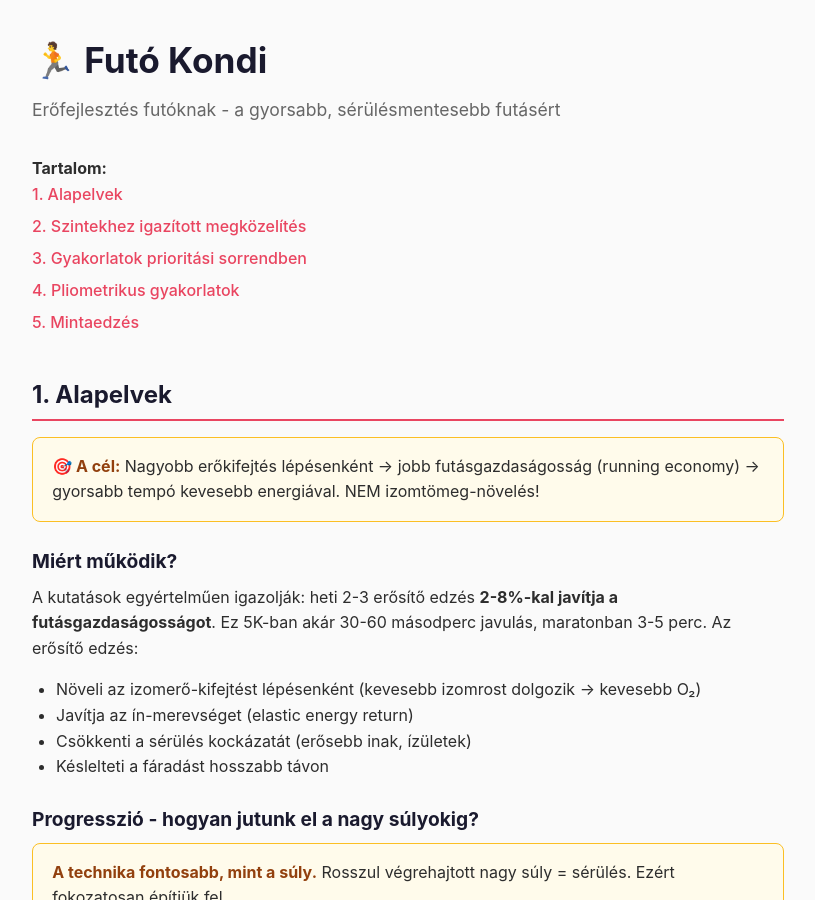
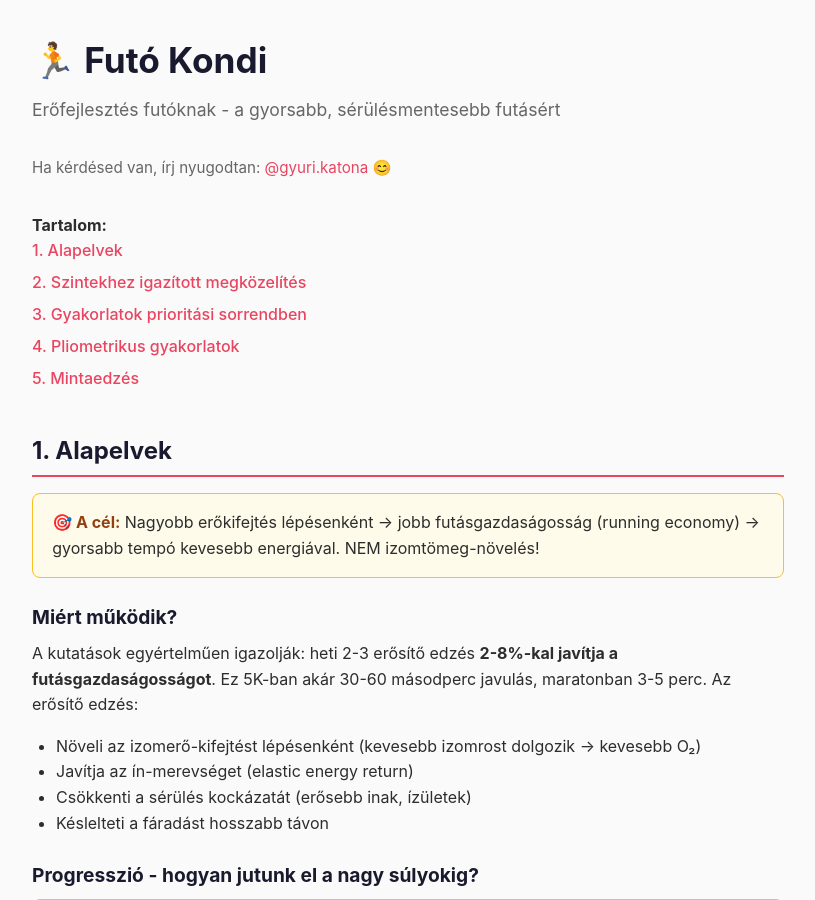
Before and after one commit to georgekatona/georgekatona.github.io, a Jekyll site: the page futo-kondi/index.html, which Jekyll copies as it is, in a window 1280 px wide and 900 px high. Shown: the whole window, without its empty margins (232-1047 px from the left). Built offline with Jekyll 4.4.1, drawn with Linux system fonts in a browser that asks for light colours.

Commit message:
Update index.html

```diff
--- a/futo-kondi/index.html
+++ b/futo-kondi/index.html
@@ -160,6 +160,7 @@
 
 <h1>🏃 Futó Kondi</h1>
 <p class="subtitle">Erőfejlesztés futóknak - a gyorsabb, sérülésmentesebb futásért</p>
+<p style="font-size: 0.95rem; color: var(--muted); margin-bottom: 2rem;">Ha kérdésed van, írj nyugodtan: <a href="https://instagram.com/gyuri.katona" target="_blank" style="color: var(--accent); text-decoration: none;">@gyuri.katona</a> 😊</p>
 
 <div class="toc">
     <strong>Tartalom:</strong>
```
